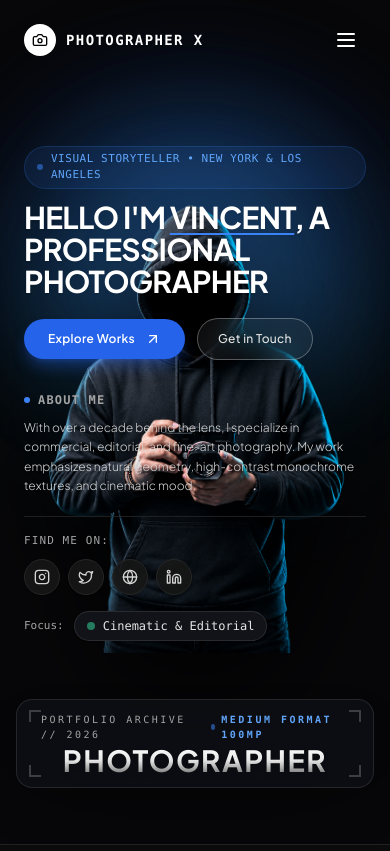
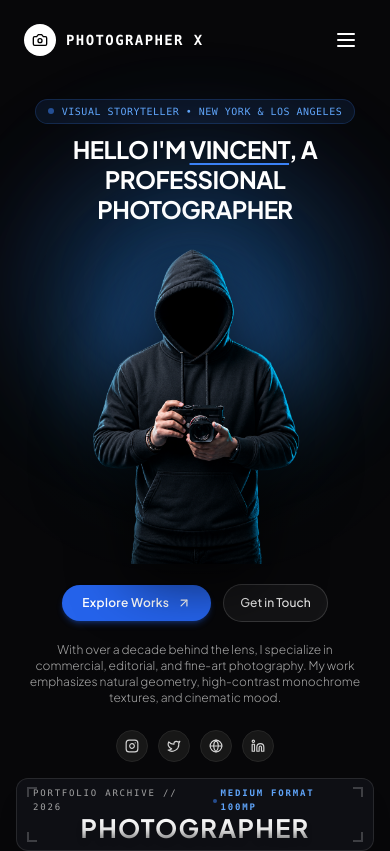
Before and after one commit to IanCastlee/photographer-portfolio, a React (Vite) app: page / in a window 390 px wide. Shown: the top 851 px of the page. Built offline with nearby package versions, Linux system fonts and the light colour scheme; a web font is replaced by a local one.

Commit message:
style: fit entire hero section within single desktop screen height and optimize mobile stack

```diff
--- a/src/components/organisms/HeroSection.jsx
+++ b/src/components/organisms/HeroSection.jsx
@@ -1,5 +1,5 @@
 import React from 'react';
-import { ArrowUpRight, Instagram, Twitter, Globe, Linkedin, Camera, Sparkles, Sliders } from 'lucide-react';
+import { ArrowUpRight, Instagram, Twitter, Globe, Linkedin, Camera, Sparkles } from 'lucide-react';
 import { SectionEyebrow } from '../atoms/Typography';
 import { useLightbox } from '../../context/LightboxContext';
 import hoodieCutoutImg from '../../assets/hoodie-photographer-user.png';
@@ -18,83 +18,78 @@ export const HeroSection = ({ profile, featuredProjects = [] }) => {
   return (
     <section
       id="home"
-      className="relative min-h-screen flex flex-col justify-between pt-24 pb-8 sm:pt-28 sm:pb-12 overflow-hidden bg-[#f6f7f9] dark:bg-[#070709] transition-colors duration-500"
+      className="relative min-h-screen lg:h-screen lg:max-h-screen flex flex-col justify-between pt-20 pb-4 lg:pt-20 lg:pb-5 overflow-hidden bg-[#f6f7f9] dark:bg-[#070709] transition-colors duration-500"
     >
       {/* ─── ATMOSPHERIC BACKGROUND SPOTLIGHT ─── */}
       <div className="absolute inset-0 pointer-events-none overflow-hidden select-none">
         {/* Electric blue radial glow directly highlighting the hoodie silhouette */}
-        <div className="absolute top-[28%] left-1/2 -translate-x-1/2 -translate-y-1/2 w-[550px] sm:w-[750px] lg:w-[900px] h-[450px] sm:h-[600px] bg-[radial-gradient(ellipse_at_center,rgba(37,99,235,0.28),transparent_65%)] dark:bg-[radial-gradient(ellipse_at_center,rgba(30,64,175,0.42),transparent_65%)] blur-2xl" />
+        <div className="absolute top-[32%] left-1/2 -translate-x-1/2 -translate-y-1/2 w-[500px] sm:w-[700px] lg:w-[850px] h-[400px] sm:h-[500px] bg-[radial-gradient(ellipse_at_center,rgba(37,99,235,0.25),transparent_65%)] dark:bg-[radial-gradient(ellipse_at_center,rgba(30,64,175,0.38),transparent_65%)] blur-2xl" />
 
         {/* Soft secondary cyan halo matching image rim lighting */}
-        <div className="absolute top-[35%] left-1/2 -translate-x-1/2 -translate-y-1/2 w-[340px] sm:w-[480px] h-[340px] sm:h-[480px] bg-cyan-400/15 dark:bg-cyan-500/15 rounded-full blur-3xl" />
+        <div className="absolute top-[36%] left-1/2 -translate-x-1/2 -translate-y-1/2 w-[280px] sm:w-[420px] h-[280px] sm:h-[420px] bg-cyan-400/15 dark:bg-cyan-500/12 rounded-full blur-3xl" />
 
         {/* Subtle dark vignette */}
         <div className="absolute inset-0 bg-gradient-to-b from-transparent via-transparent to-[#f6f7f9]/90 dark:to-[#070709]/95 pointer-events-none" />
       </div>
 
-      {/* ─── MAIN OVERLAY STAGE (LARGE IMAGE + OVERLAYING TEXTS) ─── */}
-      <div className="max-w-[1440px] mx-auto px-6 sm:px-10 lg:px-14 xl:px-16 w-full relative z-20 my-auto pt-2">
-        <div className="relative min-h-[520px] sm:min-h-[580px] lg:min-h-[620px] xl:min-h-[660px] flex items-center justify-center">
+      {/* ─── MAIN OVERLAY STAGE (FITS IN VIEWPORT ON DESKTOP & FLUID ON MOBILE) ─── */}
+      <div className="max-w-[1440px] mx-auto px-5 sm:px-8 lg:px-12 xl:px-14 w-full relative z-20 my-auto flex-1 flex items-center">
 
-          {/* 1. MASSIVE CENTER HOODIE FIGURE (LARGE TRANSPARENT CUTOUT) */}
-          <div className="absolute inset-x-0 bottom-0 top-0 flex items-center justify-center pointer-events-none z-10">
-            <div className="relative w-[340px] sm:w-[440px] md:w-[500px] lg:w-[540px] xl:w-[600px] 2xl:w-[640px] flex items-end justify-center h-full">
+        {/* DESKTOP 3-COLUMN OVERLAY STAGE (lg:grid) */}
+        <div className="hidden lg:grid grid-cols-12 gap-4 items-center w-full relative min-h-[440px] xl:min-h-[480px]">
+
+          {/* 1. LARGE CENTER HOODIE FIGURE (LAYERED DIRECTLY IN THE STAGE) */}
+          <div className="absolute inset-0 flex items-end justify-center pointer-events-none z-10">
+            <div className="relative w-[380px] lg:w-[420px] xl:w-[470px] 2xl:w-[500px] flex items-end justify-center h-full">
 
               {/* Backlight flare behind the hood */}
-              <div className="absolute top-10 left-1/2 -translate-x-1/2 w-56 h-56 sm:w-72 sm:h-72 bg-blue-500/30 dark:bg-blue-400/25 rounded-full blur-3xl pointer-events-none" />
+              <div className="absolute top-4 left-1/2 -translate-x-1/2 w-48 h-48 xl:w-56 xl:h-56 bg-blue-500/25 dark:bg-blue-400/20 rounded-full blur-3xl pointer-events-none" />
 
               <img
                 src={hoodieCutoutImg}
                 alt="Photographer in black hoodie holding camera with face in shadow"
-                className="relative z-10 w-full h-auto max-h-[58vh] sm:max-h-[65vh] lg:max-h-[72vh] xl:max-h-[78vh] object-contain drop-shadow-[0_20px_45px_rgba(0,0,0,0.6)] dark:drop-shadow-[0_25px_60px_rgba(0,0,0,0.95)] filter contrast-105"
+                className="relative z-10 w-full h-auto max-h-[50vh] xl:max-h-[55vh] object-contain drop-shadow-[0_20px_40px_rgba(0,0,0,0.6)] dark:drop-shadow-[0_25px_50px_rgba(0,0,0,0.95)] filter contrast-105"
               />
 
               {/* Floating Camera Gear Pill Badge */}
-              <div className="absolute top-[28%] -right-2 sm:right-0 bg-white/90 dark:bg-[#121318]/90 text-neutral-900 dark:text-white backdrop-blur-md border border-neutral-200 dark:border-white/10 px-3.5 py-2 rounded-2xl shadow-xl hidden sm:flex items-center gap-2.5 pointer-events-auto">
-                <div className="w-7 h-7 rounded-lg bg-blue-600/10 text-blue-600 dark:text-blue-400 flex items-center justify-center font-bold text-xs">
-                  <Camera className="w-4 h-4" />
+              <div className="absolute top-[22%] right-[-15px] bg-white/90 dark:bg-[#121318]/90 text-neutral-900 dark:text-white backdrop-blur-md border border-neutral-200 dark:border-white/10 px-3 py-1.5 rounded-xl shadow-xl flex items-center gap-2 pointer-events-auto">
+                <div className="w-6 h-6 rounded-md bg-blue-600/10 text-blue-600 dark:text-blue-400 flex items-center justify-center font-bold text-xs">
+                  <Camera className="w-3.5 h-3.5" />
                 </div>
                 <div>
-                  <span className="block text-xs font-bold leading-none">Leica M11-P</span>
-                  <span className="text-[9px] uppercase tracking-wider text-neutral-500 dark:text-neutral-400 font-mono">Noctilux 50mm</span>
+                  <span className="block text-[11px] font-bold leading-none">Leica M11-P</span>
+                  <span className="text-[8px] uppercase tracking-wider text-neutral-500 dark:text-neutral-400 font-mono">Noctilux 50mm</span>
                 </div>
               </div>
             </div>
           </div>
 
-          {/* 2. OVERLAID CONTENT GRID (LEFT HEADLINE & RIGHT BIO OVERLAYING THE STAGE) */}
-          <div className="relative z-20 w-full grid grid-cols-1 lg:grid-cols-12 gap-8 lg:gap-6 items-center pointer-events-none">
-
-            {/* ─── LEFT COLUMN (OVERLAID): GREETING & PILL BUTTONS ─── */}
-            <div className="lg:col-span-4 flex flex-col items-start text-left pointer-events-auto">
-              <div className="inline-flex items-center gap-2 px-3 py-1 rounded-full bg-blue-500/10 border border-blue-500/20 text-blue-600 dark:text-blue-400 text-[11px] font-mono uppercase tracking-wider mb-3 backdrop-blur-sm">
+          {/* 2. LEFT OVERLAID COLUMN: GREETING & PILL BUTTONS */}
+          <div className="col-span-5 xl:col-span-4 flex flex-col items-start text-left z-20 pointer-events-auto">
+            <div className="inline-flex items-center gap-2 px-3 py-1 rounded-full bg-blue-500/10 border border-blue-500/20 text-blue-600 dark:text-blue-400 text-[10px] font-mono uppercase tracking-wider mb-2.5 backdrop-blur-sm">
               <span className="w-1.5 h-1.5 rounded-full bg-blue-500 animate-pulse" />
               <span>Visual Storyteller • {profile.location}</span>
             </div>
 
-              <h1 className="text-3xl sm:text-4xl lg:text-3xl xl:text-4xl 2xl:text-5xl font-black uppercase tracking-tight text-neutral-900 dark:text-white leading-[1.08] mb-5 drop-shadow-sm">
+            <h1 className="text-2xl lg:text-3xl xl:text-4xl font-black uppercase tracking-tight text-neutral-900 dark:text-white leading-[1.1] mb-4 drop-shadow-sm">
               Hello I'm <span className="underline decoration-blue-500 underline-offset-4 decoration-2">{profile.name}</span>, a professional photographer
             </h1>
 
-              <p className="text-xs sm:text-sm text-neutral-600 dark:text-neutral-400 font-light leading-relaxed mb-6 max-w-sm hidden sm:block lg:hidden">
-                {profile.tagline}
-              </p>
-
             {/* Action Buttons */}
-              <div className="flex flex-wrap items-center gap-3">
+            <div className="flex flex-wrap items-center gap-2.5">
               <button
                 type="button"
                 onClick={(e) => handleScrollTo(e, '#works')}
-                  className="group inline-flex items-center gap-2.5 px-6 py-3 rounded-full bg-blue-600 hover:bg-blue-500 text-white font-semibold text-xs sm:text-sm tracking-wide shadow-lg shadow-blue-600/35 transition-all duration-300 hover:scale-105 active:scale-95"
+                className="group inline-flex items-center gap-2 px-5 py-2.5 rounded-full bg-blue-600 hover:bg-blue-500 text-white font-semibold text-xs tracking-wide shadow-md shadow-blue-600/30 transition-all duration-300 hover:scale-105 active:scale-95"
               >
                 <span>Explore Works</span>
-                  <ArrowUpRight className="w-4 h-4 transition-transform group-hover:translate-x-0.5 group-hover:-translate-y-0.5" />
+                <ArrowUpRight className="w-3.5 h-3.5 transition-transform group-hover:translate-x-0.5 group-hover:-translate-y-0.5" />
               </button>
 
               <button
                 type="button"
                 onClick={(e) => handleScrollTo(e, '#contact')}
-                  className="inline-flex items-center gap-2 px-5 py-3 rounded-full border border-neutral-300 dark:border-white/15 bg-white/80 dark:bg-white/[0.05] backdrop-blur-md text-neutral-800 dark:text-neutral-200 hover:text-black dark:hover:text-white hover:border-neutral-400 dark:border-white/30 font-medium text-xs sm:text-sm tracking-wide transition-all duration-300 active:scale-95 shadow-sm"
+                className="inline-flex items-center gap-2 px-4 py-2.5 rounded-full border border-neutral-300 dark:border-white/15 bg-white/80 dark:bg-white/[0.05] backdrop-blur-md text-neutral-800 dark:text-neutral-200 hover:text-black dark:hover:text-white hover:border-neutral-400 dark:border-white/30 font-medium text-xs tracking-wide transition-all duration-300 active:scale-95 shadow-sm"
               >
                 Get in Touch
               </button>
@@ -102,24 +97,24 @@ export const HeroSection = ({ profile, featuredProjects = [] }) => {
           </div>
 
           {/* SPACER FOR CENTER FIGURE */}
-            <div className="hidden lg:block lg:col-span-4 h-1 pointer-events-none" />
+          <div className="col-span-2 xl:col-span-4 h-1 pointer-events-none" />
 
-            {/* ─── RIGHT COLUMN (OVERLAID): ABOUT BIO & SOCIAL LINKS ─── */}
-            <div className="lg:col-span-4 flex flex-col items-start lg:items-end text-left lg:text-right pointer-events-auto">
-              <div className="flex items-center gap-2 mb-2.5">
+          {/* 3. RIGHT OVERLAID COLUMN: ABOUT BIO & SOCIAL LINKS */}
+          <div className="col-span-5 xl:col-span-4 flex flex-col items-end text-right z-20 pointer-events-auto">
+            <div className="flex items-center gap-2 mb-2">
               <span className="w-1.5 h-1.5 rounded-full bg-blue-500" />
-                <h2 className="text-xs uppercase font-mono tracking-widest text-neutral-500 dark:text-neutral-400 font-semibold">
+              <h2 className="text-[11px] uppercase font-mono tracking-widest text-neutral-500 dark:text-neutral-400 font-semibold">
                 About me
               </h2>
             </div>
 
-              <p className="text-xs sm:text-sm text-neutral-600 dark:text-neutral-300 leading-relaxed font-light mb-5 max-w-sm drop-shadow-sm">
+            <p className="text-xs xl:text-sm text-neutral-600 dark:text-neutral-300 leading-relaxed font-light mb-4 max-w-sm drop-shadow-sm">
               {profile.bio}
             </p>
 
             {/* Social Handles */}
-              <div className="w-full max-w-sm pt-4 border-t border-neutral-200 dark:border-neutral-800/80 flex flex-col items-start lg:items-end">
-                <span className="block text-[11px] font-mono uppercase tracking-widest text-neutral-500 dark:text-neutral-400 mb-2.5">
+            <div className="w-full max-w-sm pt-3 border-t border-neutral-200 dark:border-neutral-800/80 flex flex-col items-end">
+              <span className="block text-[10px] font-mono uppercase tracking-widest text-neutral-500 dark:text-neutral-400 mb-2">
                 Find me on:
               </span>
               <div className="flex items-center gap-2">
@@ -128,9 +123,9 @@ export const HeroSection = ({ profile, featuredProjects = [] }) => {
                   target="_blank"
                   rel="noreferrer"
                   aria-label="Instagram"
-                    className="w-9 h-9 rounded-full bg-neutral-200/80 hover:bg-neutral-900 hover:text-white dark:bg-neutral-900/90 dark:hover:bg-blue-600 text-neutral-700 dark:text-neutral-300 dark:hover:text-white border border-neutral-300 dark:border-neutral-800 flex items-center justify-center transition-all duration-300 hover:scale-110 active:scale-95 shadow-sm"
+                  className="w-8 h-8 rounded-full bg-neutral-200/80 hover:bg-neutral-900 hover:text-white dark:bg-neutral-900/90 dark:hover:bg-blue-600 text-neutral-700 dark:text-neutral-300 dark:hover:text-white border border-neutral-300 dark:border-neutral-800 flex items-center justify-center transition-all duration-300 hover:scale-110 active:scale-95 shadow-sm"
                 >
-                    <Instagram className="w-4 h-4" />
+                  <Instagram className="w-3.5 h-3.5" />
                 </a>
 
                 <a
@@ -138,9 +133,9 @@ export const HeroSection = ({ profile, featuredProjects = [] }) => {
                   target="_blank"
                   rel="noreferrer"
                   aria-label="Twitter / X"
-                    className="w-9 h-9 rounded-full bg-neutral-200/80 hover:bg-neutral-900 hover:text-white dark:bg-neutral-900/90 dark:hover:bg-blue-600 text-neutral-700 dark:text-neutral-300 dark:hover:text-white border border-neutral-300 dark:border-neutral-800 flex items-center justify-center transition-all duration-300 hover:scale-110 active:scale-95 shadow-sm"
+                  className="w-8 h-8 rounded-full bg-neutral-200/80 hover:bg-neutral-900 hover:text-white dark:bg-neutral-900/90 dark:hover:bg-blue-600 text-neutral-700 dark:text-neutral-300 dark:hover:text-white border border-neutral-300 dark:border-neutral-800 flex items-center justify-center transition-all duration-300 hover:scale-110 active:scale-95 shadow-sm"
                 >
-                    <Twitter className="w-4 h-4" />
+                  <Twitter className="w-3.5 h-3.5" />
                 </a>
 
                 <a
@@ -148,9 +143,9 @@ export const HeroSection = ({ profile, featuredProjects = [] }) => {
                   target="_blank"
                   rel="noreferrer"
                   aria-label="Behance"
-                    className="w-9 h-9 rounded-full bg-neutral-200/80 hover:bg-neutral-900 hover:text-white dark:bg-neutral-900/90 dark:hover:bg-blue-600 text-neutral-700 dark:text-neutral-300 dark:hover:text-white border border-neutral-300 dark:border-neutral-800 flex items-center justify-center transition-all duration-300 hover:scale-110 active:scale-95 shadow-sm"
+                  className="w-8 h-8 rounded-full bg-neutral-200/80 hover:bg-neutral-900 hover:text-white dark:bg-neutral-900/90 dark:hover:bg-blue-600 text-neutral-700 dark:text-neutral-300 dark:hover:text-white border border-neutral-300 dark:border-neutral-800 flex items-center justify-center transition-all duration-300 hover:scale-110 active:scale-95 shadow-sm"
                 >
-                    <Globe className="w-4 h-4" />
+                  <Globe className="w-3.5 h-3.5" />
                 </a>
 
                 <a
@@ -158,49 +153,111 @@ export const HeroSection = ({ profile, featuredProjects = [] }) => {
                   target="_blank"
                   rel="noreferrer"
                   aria-label="LinkedIn"
-                    className="w-9 h-9 rounded-full bg-neutral-200/80 hover:bg-neutral-900 hover:text-white dark:bg-neutral-900/90 dark:hover:bg-blue-600 text-neutral-700 dark:text-neutral-300 dark:hover:text-white border border-neutral-300 dark:border-neutral-800 flex items-center justify-center transition-all duration-300 hover:scale-110 active:scale-95 shadow-sm"
+                  className="w-8 h-8 rounded-full bg-neutral-200/80 hover:bg-neutral-900 hover:text-white dark:bg-neutral-900/90 dark:hover:bg-blue-600 text-neutral-700 dark:text-neutral-300 dark:hover:text-white border border-neutral-300 dark:border-neutral-800 flex items-center justify-center transition-all duration-300 hover:scale-110 active:scale-95 shadow-sm"
                 >
-                    <Linkedin className="w-4 h-4" />
+                  <Linkedin className="w-3.5 h-3.5" />
                 </a>
               </div>
             </div>
 
             {/* Status Feature Pill */}
-              <div className="mt-4 flex items-center gap-2.5">
-                <span className="text-[11px] font-mono text-neutral-500 dark:text-neutral-400">
+            <div className="mt-3 flex items-center gap-2">
+              <span className="text-[10px] font-mono text-neutral-500 dark:text-neutral-400">
                 Focus:
               </span>
-                <div className="inline-flex items-center gap-2 px-3 py-1.5 rounded-full bg-white dark:bg-[#121318] border border-neutral-300 dark:border-white/10 shadow-sm text-xs font-mono text-neutral-800 dark:text-neutral-200">
-                  <span className="w-2 h-2 rounded-full bg-emerald-400 animate-pulse" />
+              <div className="inline-flex items-center gap-1.5 px-2.5 py-1 rounded-full bg-white dark:bg-[#121318] border border-neutral-300 dark:border-white/10 shadow-sm text-[11px] font-mono text-neutral-800 dark:text-neutral-200">
+                <span className="w-1.5 h-1.5 rounded-full bg-emerald-400 animate-pulse" />
                 <span>Cinematic & Editorial</span>
               </div>
             </div>
           </div>
         </div>
+
+        {/* MOBILE / TABLET CLEAN STACK (< lg) */}
+        <div className="lg:hidden flex flex-col items-center text-center w-full py-4 space-y-5">
+          {/* Eyebrow & Headline */}
+          <div>
+            <div className="inline-flex items-center gap-2 px-3 py-1 rounded-full bg-blue-500/10 border border-blue-500/20 text-blue-600 dark:text-blue-400 text-[10px] font-mono uppercase tracking-wider mb-2.5">
+              <span className="w-1.5 h-1.5 rounded-full bg-blue-500 animate-pulse" />
+              <span>Visual Storyteller • {profile.location}</span>
+            </div>
+            <h1 className="text-2xl sm:text-3xl font-black uppercase tracking-tight text-neutral-900 dark:text-white leading-tight">
+              Hello I'm <span className="underline decoration-blue-500 underline-offset-4 decoration-2">{profile.name}</span>, a professional photographer
+            </h1>
+          </div>
+
+          {/* Large Centered Hoodie Figure */}
+          <div className="relative w-full max-w-[280px] sm:max-w-[340px] mx-auto">
+            <div className="absolute top-4 left-1/2 -translate-x-1/2 w-48 h-48 bg-blue-500/25 rounded-full blur-2xl pointer-events-none" />
+            <img
+              src={hoodieCutoutImg}
+              alt="Photographer in black hoodie holding camera with face in shadow"
+              className="relative z-10 w-full h-auto max-h-[38vh] object-contain drop-shadow-[0_15px_30px_rgba(0,0,0,0.7)]"
+            />
+          </div>
+
+          {/* Action Buttons */}
+          <div className="flex flex-wrap items-center justify-center gap-3">
+            <button
+              type="button"
+              onClick={(e) => handleScrollTo(e, '#works')}
+              className="inline-flex items-center gap-2 px-5 py-2.5 rounded-full bg-blue-600 hover:bg-blue-500 text-white font-semibold text-xs tracking-wide shadow-md shadow-blue-600/30"
+            >
+              <span>Explore Works</span>
+              <ArrowUpRight className="w-3.5 h-3.5" />
+            </button>
+            <button
+              type="button"
+              onClick={(e) => handleScrollTo(e, '#contact')}
+              className="inline-flex items-center gap-2 px-4 py-2.5 rounded-full border border-neutral-300 dark:border-white/15 bg-white/80 dark:bg-white/[0.05] text-neutral-800 dark:text-neutral-200 text-xs font-medium"
+            >
+              Get in Touch
+            </button>
+          </div>
+
+          {/* Short Bio & Socials */}
+          <p className="text-xs text-neutral-600 dark:text-neutral-400 font-light max-w-md px-2">
+            {profile.bio}
+          </p>
+
+          <div className="flex items-center gap-2.5 pt-1">
+            <a href="https://instagram.com" target="_blank" rel="noreferrer" className="w-8 h-8 rounded-full bg-neutral-200/80 dark:bg-neutral-900 border border-neutral-300 dark:border-neutral-800 flex items-center justify-center text-neutral-700 dark:text-neutral-300">
+              <Instagram className="w-3.5 h-3.5" />
+            </a>
+            <a href="https://twitter.com" target="_blank" rel="noreferrer" className="w-8 h-8 rounded-full bg-neutral-200/80 dark:bg-neutral-900 border border-neutral-300 dark:border-neutral-800 flex items-center justify-center text-neutral-700 dark:text-neutral-300">
+              <Twitter className="w-3.5 h-3.5" />
+            </a>
+            <a href="https://behance.net" target="_blank" rel="noreferrer" className="w-8 h-8 rounded-full bg-neutral-200/80 dark:bg-neutral-900 border border-neutral-300 dark:border-neutral-800 flex items-center justify-center text-neutral-700 dark:text-neutral-300">
+              <Globe className="w-3.5 h-3.5" />
+            </a>
+            <a href="https://linkedin.com" target="_blank" rel="noreferrer" className="w-8 h-8 rounded-full bg-neutral-200/80 dark:bg-neutral-900 border border-neutral-300 dark:border-neutral-800 flex items-center justify-center text-neutral-700 dark:text-neutral-300">
+              <Linkedin className="w-3.5 h-3.5" />
+            </a>
+          </div>
         </div>
       </div>
 
-      {/* ─── "PHOTOGRAPHER" IN A STYLED RECTANGLE (ELEVATED & NOT TOUCHING THE BOTTOM) ─── */}
-      <div className="w-full max-w-[1380px] mx-auto px-4 sm:px-8 lg:px-12 relative z-30 mb-6 sm:mb-8 lg:mb-10 mt-4">
-        <div className="relative w-full rounded-2xl sm:rounded-3xl border border-neutral-300/80 dark:border-white/10 bg-white/60 dark:bg-[#111218]/70 backdrop-blur-xl py-3 sm:py-4 lg:py-5 px-6 sm:px-10 overflow-hidden shadow-2xl transition-all duration-500 hover:border-neutral-400 dark:hover:border-white/20">
+      {/* ─── "PHOTOGRAPHER" RECTANGLE (100% IN VIEWPORT ON DESKTOP & BALANCED ON MOBILE) ─── */}
+      <div className="w-full max-w-[1380px] mx-auto px-4 sm:px-8 lg:px-12 relative z-30 mb-2 lg:mb-3">
+        <div className="relative w-full rounded-xl sm:rounded-2xl border border-neutral-300/80 dark:border-white/10 bg-white/70 dark:bg-[#111218]/80 backdrop-blur-xl py-2 sm:py-2.5 lg:py-2.5 px-4 sm:px-8 overflow-hidden shadow-xl transition-all duration-500 hover:border-neutral-400 dark:hover:border-white/20">
 
           {/* Subtle Corner Registration Brackets */}
-          <div className="absolute top-2.5 left-3 w-3 h-3 border-t-2 border-l-2 border-neutral-400/40 dark:border-white/20 pointer-events-none" />
-          <div className="absolute top-2.5 right-3 w-3 h-3 border-t-2 border-r-2 border-neutral-400/40 dark:border-white/20 pointer-events-none" />
-          <div className="absolute bottom-2.5 left-3 w-3 h-3 border-b-2 border-l-2 border-neutral-400/40 dark:border-white/20 pointer-events-none" />
-          <div className="absolute bottom-2.5 right-3 w-3 h-3 border-b-2 border-r-2 border-neutral-400/40 dark:border-white/20 pointer-events-none" />
+          <div className="absolute top-2 left-2.5 w-2.5 h-2.5 border-t-2 border-l-2 border-neutral-400/40 dark:border-white/20 pointer-events-none" />
+          <div className="absolute top-2 right-2.5 w-2.5 h-2.5 border-t-2 border-r-2 border-neutral-400/40 dark:border-white/20 pointer-events-none" />
+          <div className="absolute bottom-2 left-2.5 w-2.5 h-2.5 border-b-2 border-l-2 border-neutral-400/40 dark:border-white/20 pointer-events-none" />
+          <div className="absolute bottom-2 right-2.5 w-2.5 h-2.5 border-b-2 border-r-2 border-neutral-400/40 dark:border-white/20 pointer-events-none" />
 
           {/* Sub Header Metadata Line inside Rectangle */}
-          <div className="flex items-center justify-between text-[10px] sm:text-xs font-mono uppercase tracking-[0.25em] text-neutral-500 dark:text-neutral-400 mb-1 pointer-events-none select-none">
+          <div className="flex items-center justify-between text-[9px] sm:text-[10px] font-mono uppercase tracking-[0.2em] text-neutral-500 dark:text-neutral-400 mb-0.5 pointer-events-none select-none">
             <span>PORTFOLIO ARCHIVE // 2026</span>
-            <span className="flex items-center gap-1.5 text-blue-600 dark:text-blue-400 font-semibold">
-              <span className="w-1.5 h-1.5 rounded-full bg-blue-500 animate-pulse" />
+            <span className="flex items-center gap-1 text-blue-600 dark:text-blue-400 font-semibold">
+              <span className="w-1 h-1 rounded-full bg-blue-500 animate-pulse" />
               MEDIUM FORMAT 100MP
             </span>
           </div>
 
-          {/* Massive Bold Titanic Typography */}
-          <h2 className="text-[7.5vw] sm:text-[7.8vw] lg:text-[7vw] xl:text-[96px] 2xl:text-[112px] font-black uppercase tracking-wider text-center leading-none bg-gradient-to-b from-neutral-800 via-neutral-900 to-black dark:from-white dark:via-neutral-200 dark:to-neutral-500 bg-clip-text text-transparent select-none drop-shadow-md">
+          {/* Bold Titanic Typography Perfectly Scaled to Stay in View */}
+          <h2 className="text-[6.5vw] sm:text-[6.8vw] lg:text-[5.5vw] xl:text-[68px] 2xl:text-[76px] font-black uppercase tracking-wider text-center leading-none bg-gradient-to-b from-neutral-800 via-neutral-900 to-black dark:from-white dark:via-neutral-200 dark:to-neutral-500 bg-clip-text text-transparent select-none drop-shadow-md">
             PHOTOGRAPHER
           </h2>
         </div>
```
Lines whose indentation alone changed are shown as unchanged.
